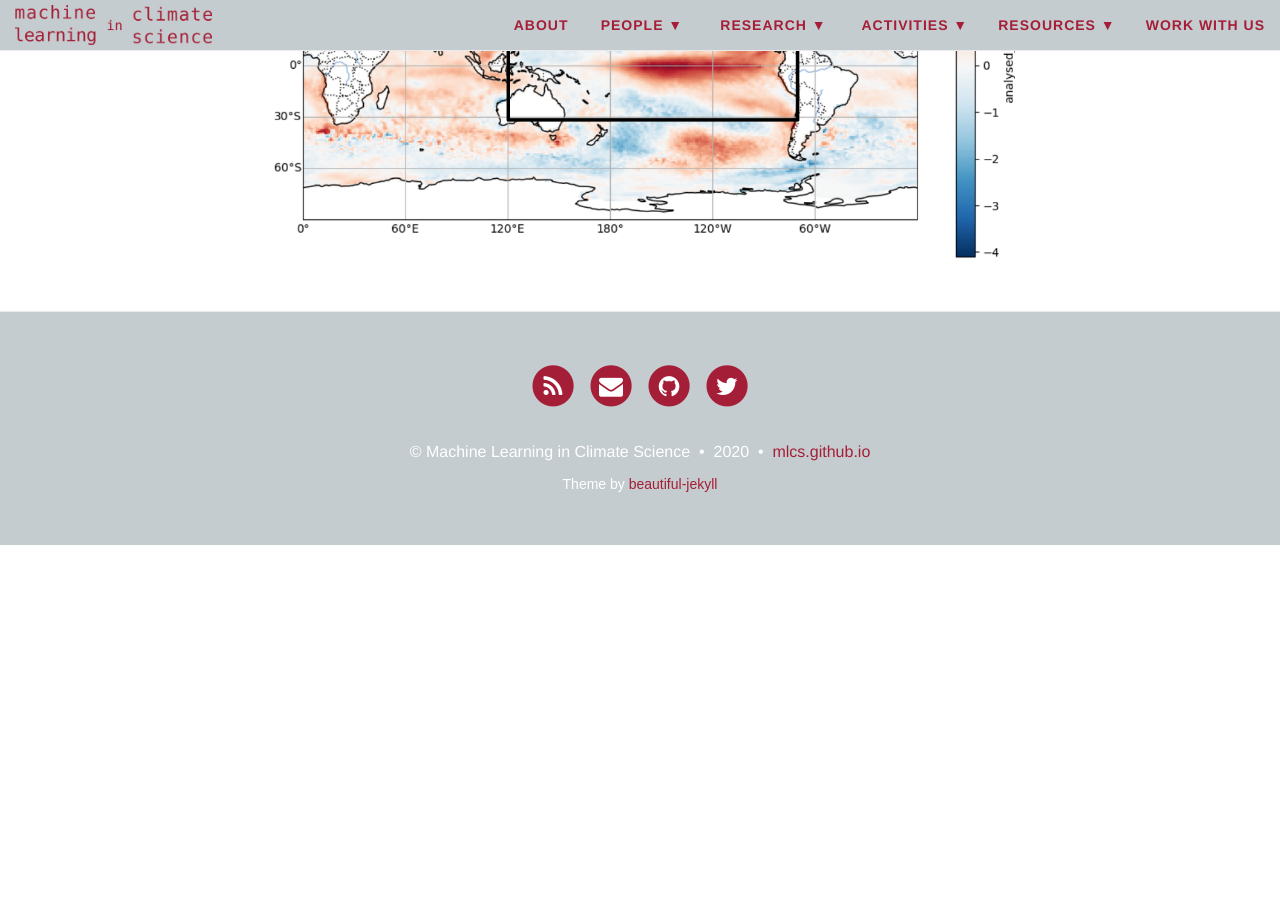
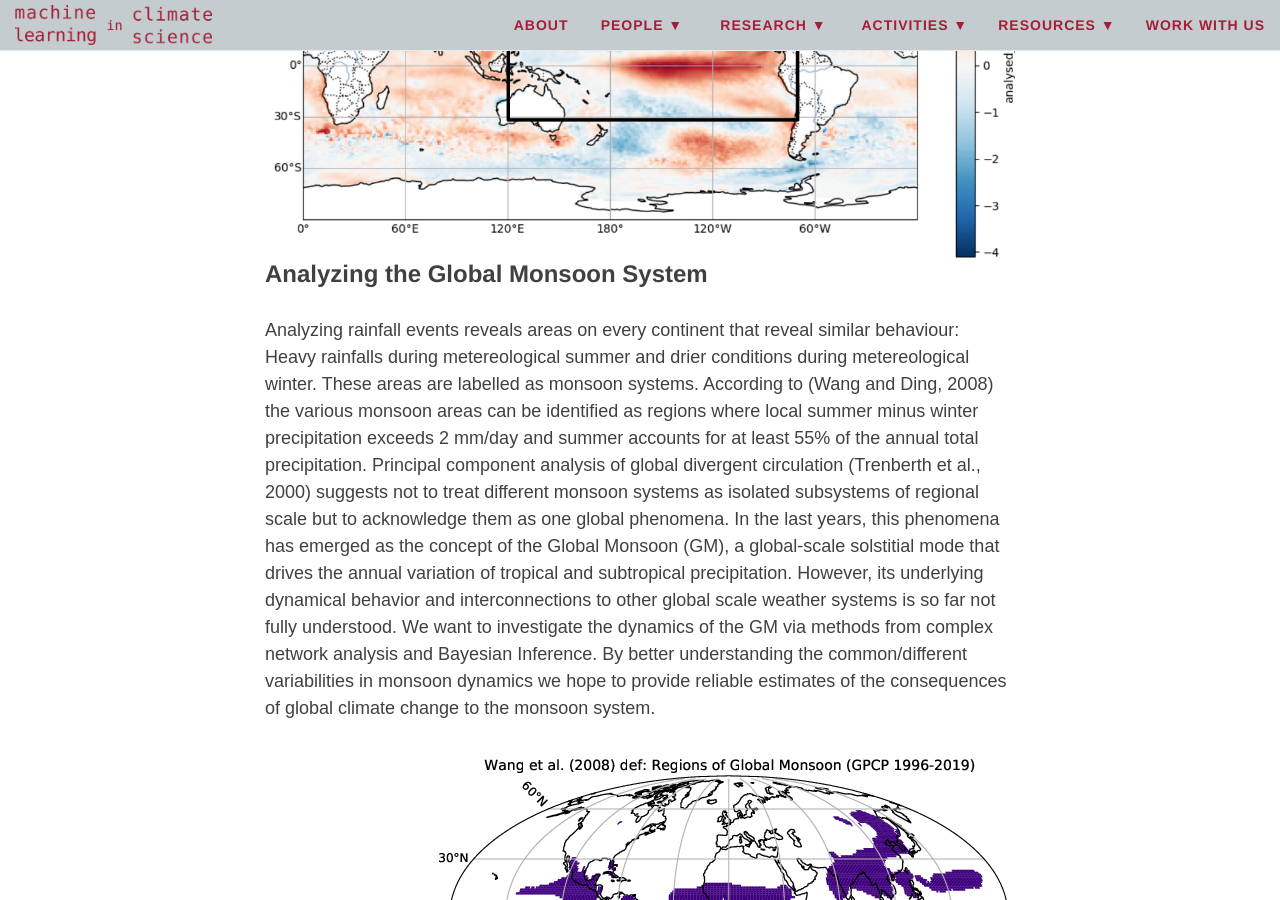
Before and after one commit to mlcs/mlcs.github.io, a Jekyll site: the page built from research/projects.md, in a window 1280 px wide and 900 px high, scrolled down 1168 px. Built offline with Jekyll 4.4.1, drawn with Linux system fonts in a browser that asks for light colours; nearby versions of some CDN libraries; before the commit the page ends 1713 px from its top, so only the background shows below that.

Commit message:
Added project description global monsoon.

```diff
--- a/research/projects.md
+++ b/research/projects.md
@@ -12,3 +12,12 @@ use-site-title: false
 The most dominant mode of oceanic climate variability on an interdecadel scale is the El Niño Southern Oscillation (ENSO). ENSO events are characterized by the anomalous sea surface temperatures (SSTs) in the equatorial Pacific. Large anomalies in this region are known to have high impact on global climate, as for instance, intense rainfall over Peru and droughts and wildfires in Northern Australia during the ENSO warm phase, known as El Niño. Although ENSO is an important climate phenomena, its cause and variability is not yet fully understood, which makes it hard for climate models to capture and predict its occurrence. In this project, we aim to forecast the equatorial SST anomaly patterns in the Pacific based on a data driven approach used together with probabilistic generative models (PGMs). PGMs allow us to make spatial and temporal predictions with uncertainties as well as reveal insights into underlying drivers of the modeled phenomenon. Our final goal is to be able to provide local SST forecasts from a global perspective.
 
 ![SSTA-2016](/img/ssta_elnino_2016.png){: style="float: right"}
+
+
+### Analyzing the Global Monsoon System
+
+Analyzing rainfall events reveals areas on every continent that reveal similar behaviour: Heavy rainfalls during metereological summer and drier conditions during metereological winter. These areas are labelled as monsoon systems.
+According to (Wang and Ding, 2008) the various monsoon areas can be identified as regions where local summer minus winter precipitation exceeds 2 mm/day and summer accounts for at least 55% of the annual total precipitation. Principal component analysis of  global divergent circulation (Trenberth et al., 2000) suggests not to treat different monsoon systems as isolated subsystems of regional scale but to acknowledge them as one global phenomena. In the last years, this phenomena has emerged as the concept of the Global Monsoon (GM), a global-scale solstitial mode that drives the annual variation of tropical and subtropical precipitation. However, its underlying dynamical behavior and interconnections to other global scale weather systems is so far not fully understood.
+We want to investigate the dynamics of the GM via methods from complex network analysis and Bayesian Inference. By better understanding the common/different variabilities in monsoon dynamics we hope to provide reliable estimates of the consequences of global climate change to the monsoon system.
+
+![GM-def](/img/gm_def_wang.png){: style="float: right"}
```
Also changed, not shown: img/gm_def_wang.png (added).
